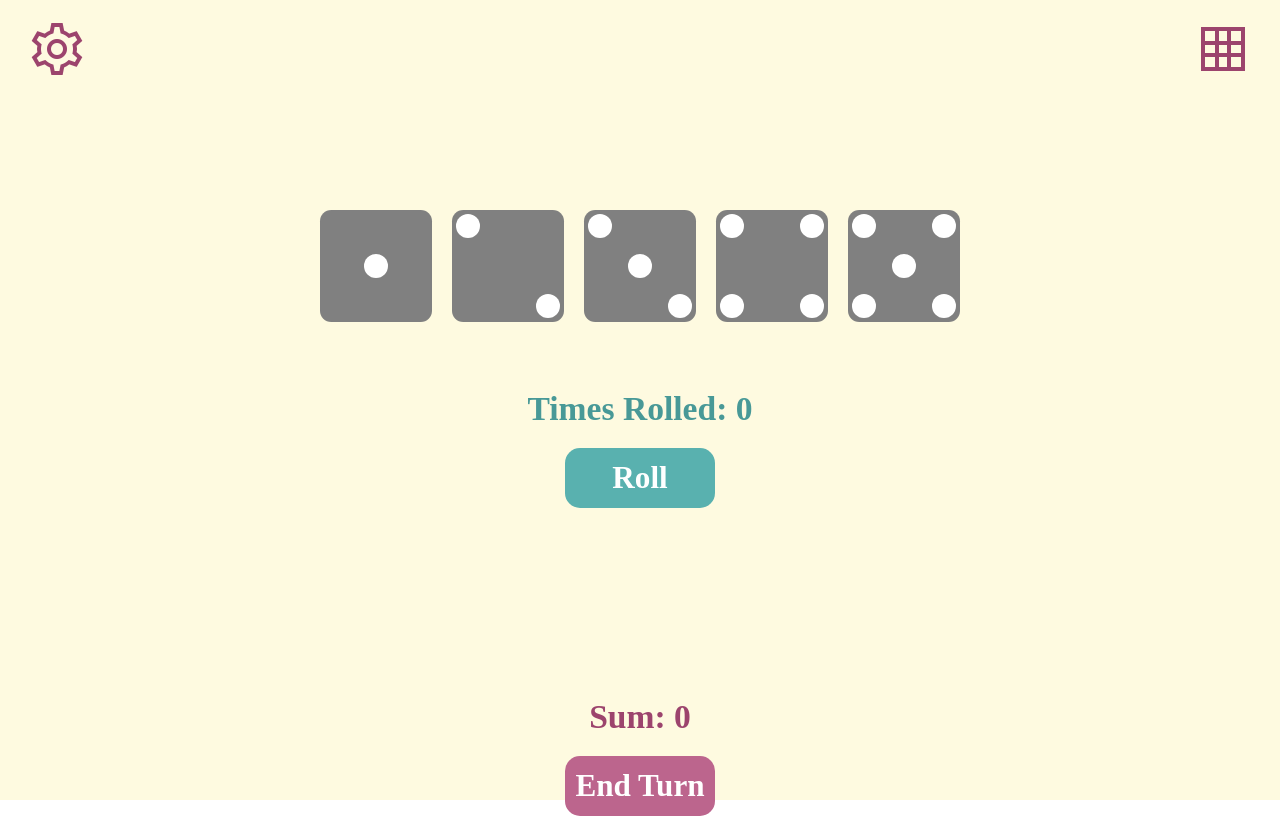
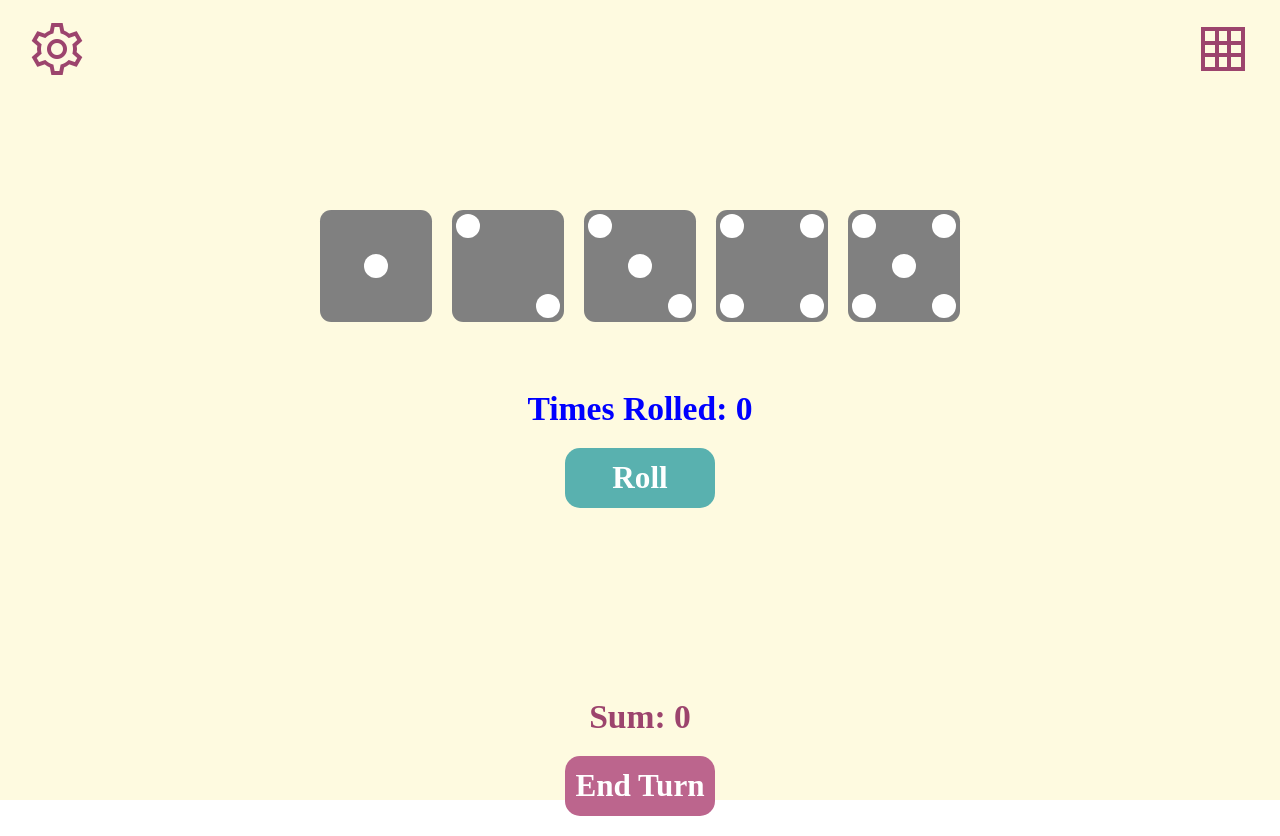
Before and after one commit to Buhl93/yahtzee-game, a React (Create React App) app: page / in a window 1280 px wide. Built offline with nearby package versions, Linux system fonts and the light colour scheme; a web font is replaced by a local one.

Commit message:
main color test

```diff
--- a/src/App.css
+++ b/src/App.css
@@ -17,7 +17,7 @@ input {
 }
 
 :root {
-  --mainColor: #489997;
+  --mainColor: blue;
   --lightMain: #59B1AF;
   --secondaryColor: #9C446D;
   --lightSecondary: #bc658d;
```
